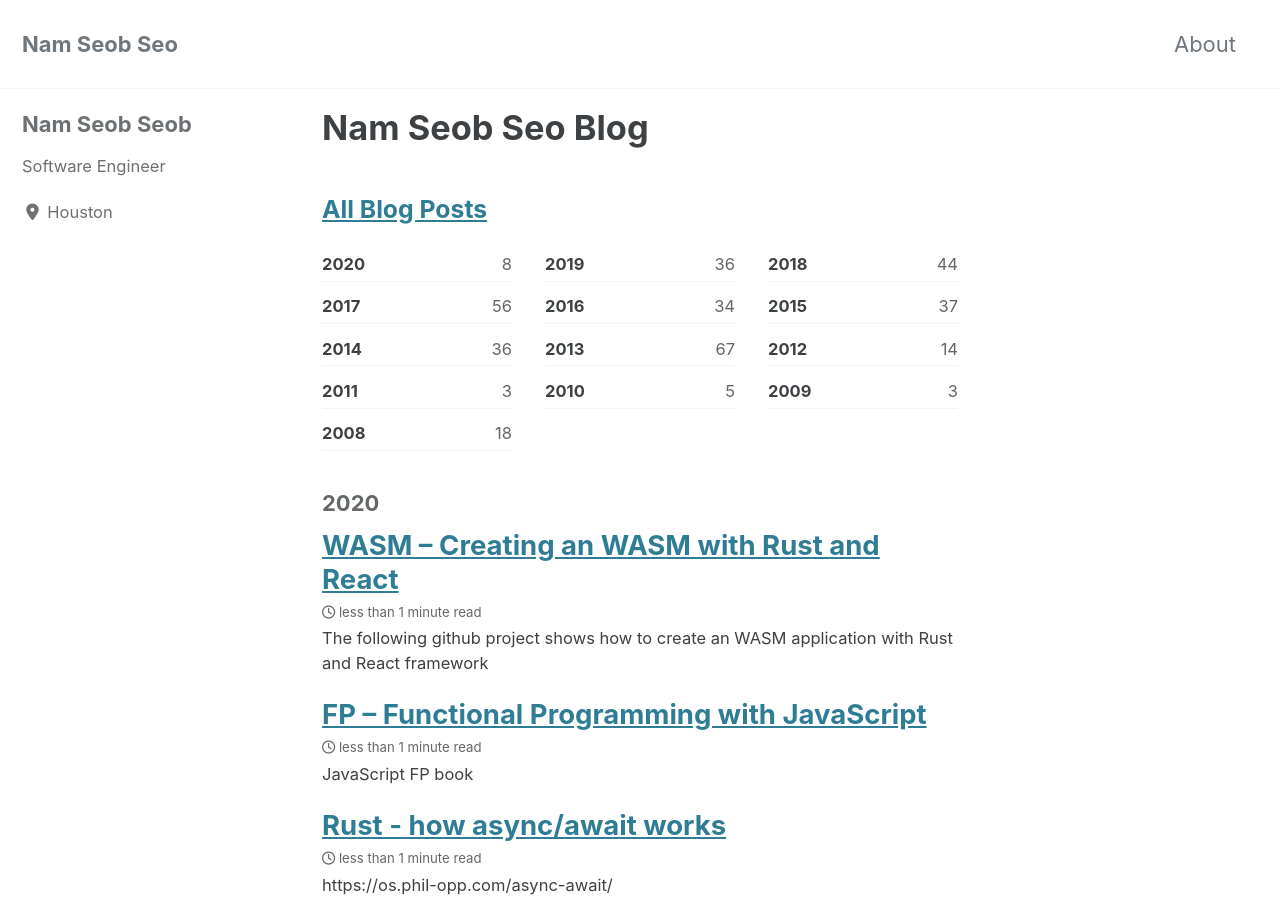
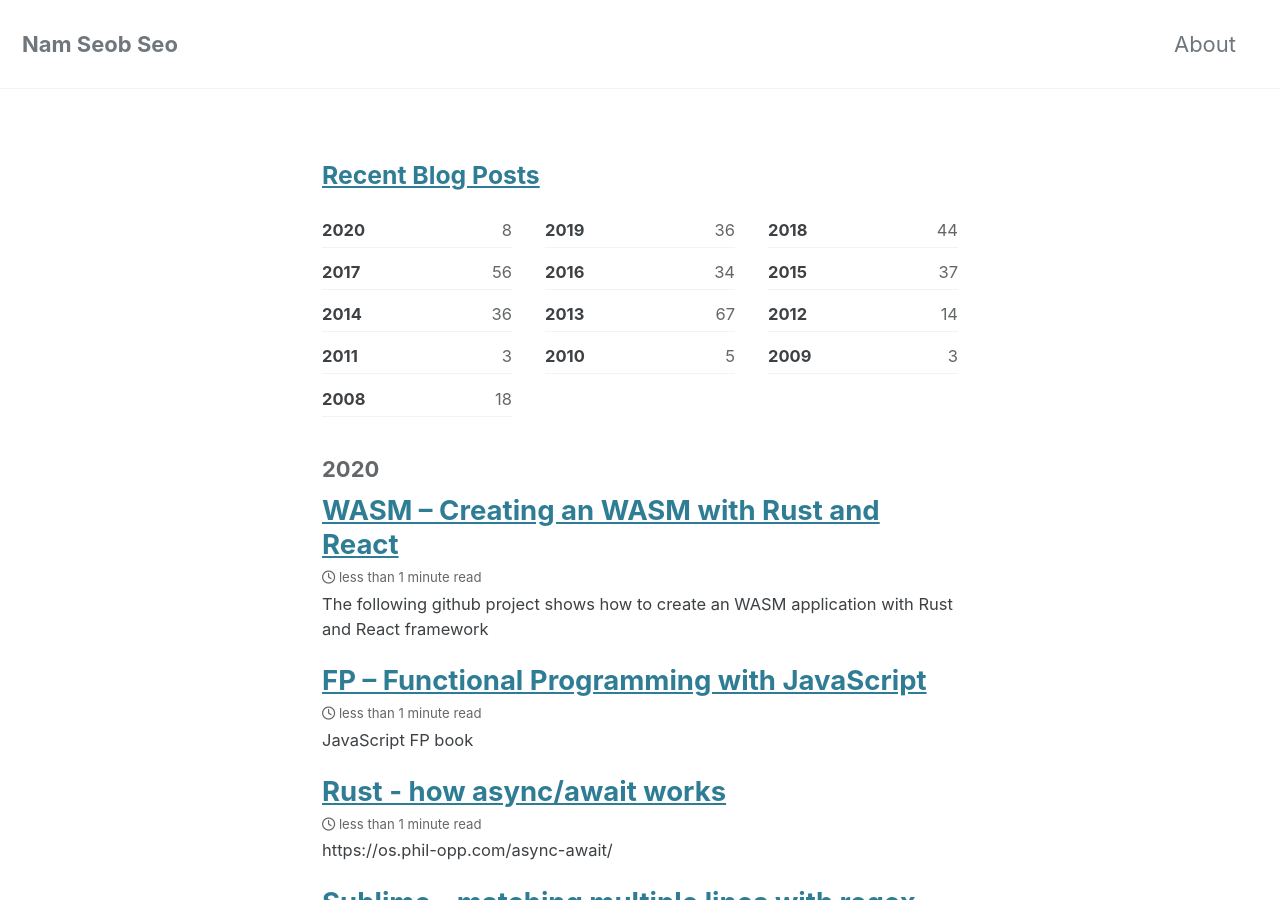
Before and after one commit to nsclass/nsclass.github.io, a Jekyll site: the page built from index.md, in a window 1280 px wide and 900 px high. Built offline with Jekyll 4.4.1, drawn with Linux system fonts in a browser that asks for light colours; cached includes are drawn as plain includes; nearby versions of some CDN libraries.

Commit message:
update blog home page

```diff
--- a/_pages/2010-06-24-about.html
+++ b/_pages/2010-06-24-about.html
@@ -1,5 +1,5 @@
 ---
-layout: page
+layout: single
 title: About
 date: 2010-06-24 11:15:12.000000000 -05:00
 type: page
--- a/about/index.html
+++ b/about/index.html
@@ -1,6 +1,7 @@
 ---
 layout:    single
 title:     Software Engineer
+author_profile: true
 ---
 <p>Professional programming languages are modern C++, Java and C# with deep understanding of modern programming language features such as functional programming style, Object Oriented Design and generic programming.<br />
 Developing micro cloud web services with JAX-RS(Dropwizard) and Spring boot 2.0 with web flux. Professional experience on Cassandra Database system.</p>
--- a/index.md
+++ b/index.md
@@ -1,9 +1,7 @@
 ---
 layout: posts
-title: Nam Seob Seo Blog
-author_profile: true
 ---
 
 <h3>
-  <a href="/posts">All Blog Posts</a>
+  <a href="/posts">Recent Blog Posts</a>
 </h3>
```
